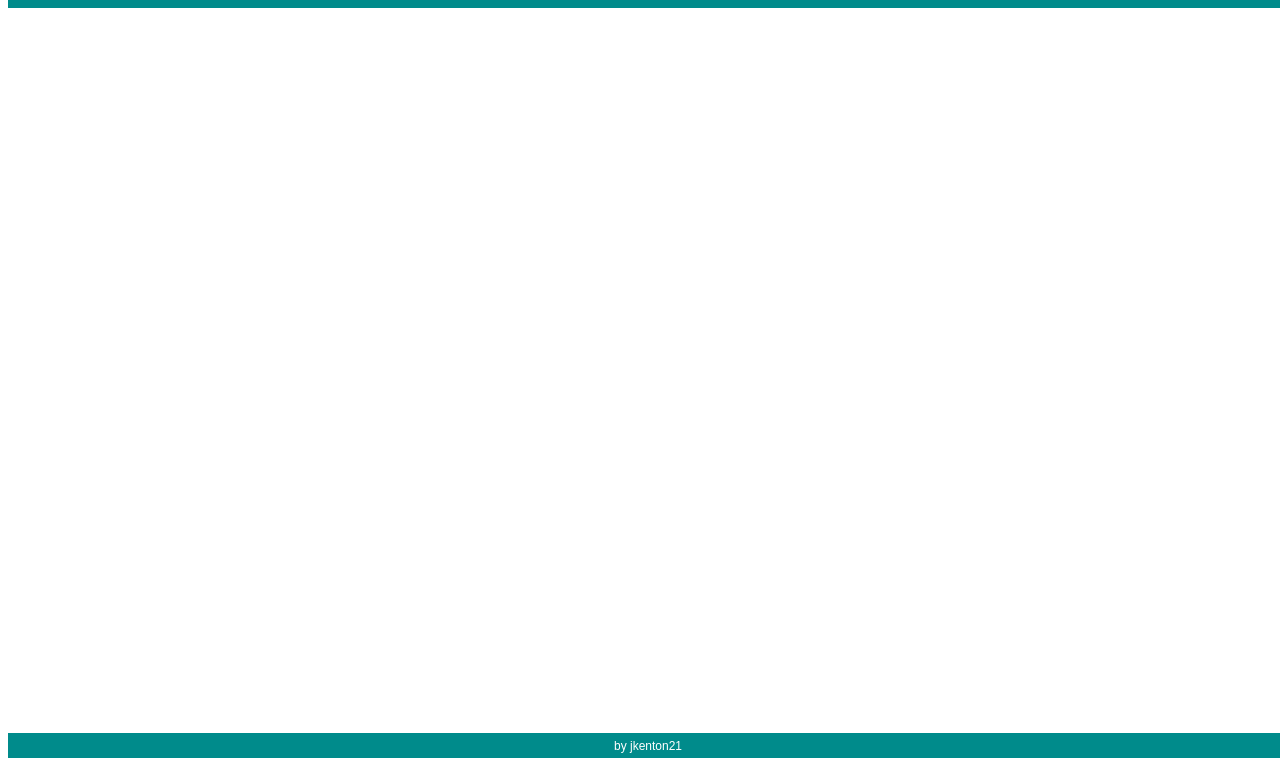
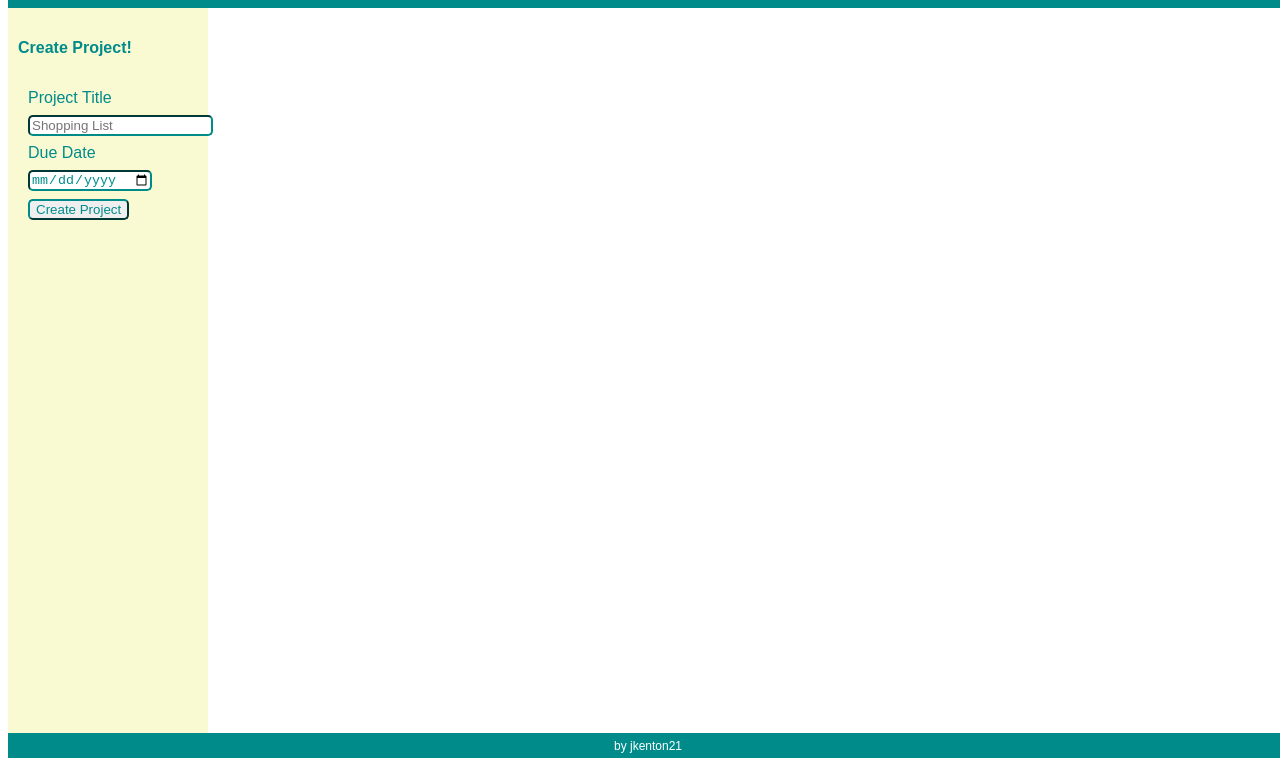
Before and after one commit to jkenton21/todo-list, a website built with webpack: page dist/index.html in a window 1280 px wide. Shown: the part 50-816 px from the top of the page. Built offline with nearby package versions, Linux system fonts and the light colour scheme.

Commit message:
finish basic website HTML and CSS skeleton. JS next

```diff
--- a/dist/index.html
+++ b/dist/index.html
@@ -18,8 +18,22 @@
     <!--Contains the main app data (form and contents)-->
     <div id="container">
         <!--Contains the form data with user inputs for projects and tasks-->
-        <div id="inputs">
-
+        <div id="sidebar">
+            <!--This div holds form data to create projects-->
+            <div id="createProject">
+                <h4>Create Project!</h4>
+                    <form id="projectForm">
+                        <label for="projectName">Project Title</label>
+                        <input type="text" name="projectName" id="projectName" placeholder="Shopping List" required>
+                        <label for="projectDate">Due Date</label>
+                        <input type="date" name="projectDate" id="projectDate" placeholder="01/31/2022" required>
+                        <button type="submit" id="submitProject">Create Project</button>
+                    </form>
+            </div>
+            <!--This div holds form data to create tasks-->
+            <div id="createTask">
+                <!--This is where DOM Manipulation will add the form to fill out tasks-->
+            </div>
         </div>
         <!--Contains the contents where the projects and tasks will be displayed-->
         <div id="contents">
--- a/dist/style.css
+++ b/dist/style.css
@@ -36,5 +36,26 @@ body {
 #container {
     display: grid;
     grid-template-columns: 200px auto;
+}
 
+#sidebar {
+    display: grid;
+    grid-template-rows: 1fr 1fr;
+    background-color: lightgoldenrodyellow;
+    color: darkcyan;
 }
+
+#createProject, #projectForm {
+    display: flex;
+    flex-direction: column;
+    justify-content: start;
+    align-items: start;
+    padding: 10px;
+}
+
+#projectForm label, input, button {
+    margin-bottom: 8px;
+    color: darkcyan;
+    border-color: darkcyan;
+    border-radius: 5px;
+}
```
Also changed, not shown: 1 other file.
